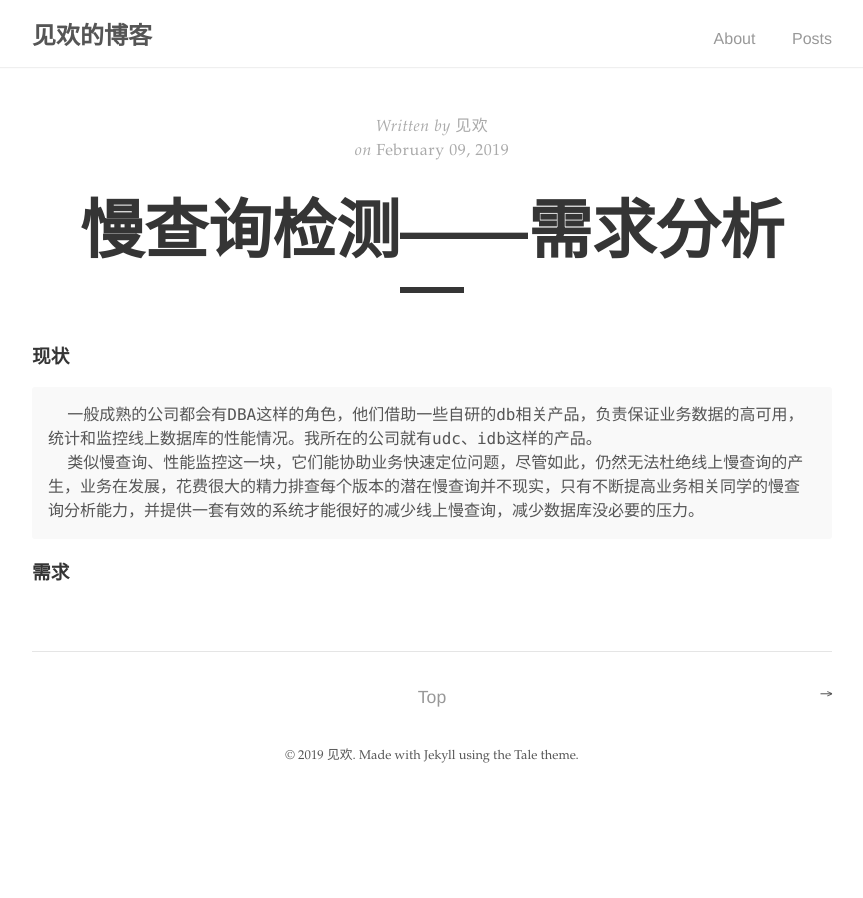
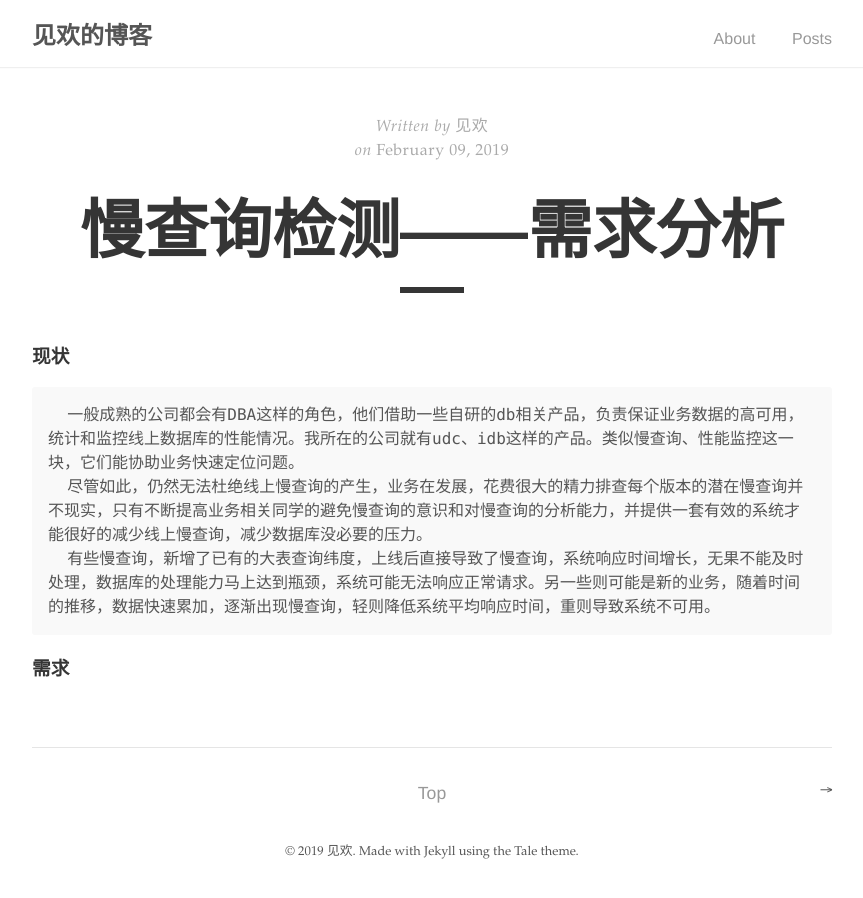
Before and after one commit to bugVanisher/bugVanisher.github.io, a Jekyll site: the page built from _posts/newsql/2019-02-09-why-we-need-sql-analyse.md, in a window 1280 px wide. Shown: the whole page, without its empty margins (208-1071 px from the left). Built offline with Jekyll 4.4.1, drawn with Linux system fonts in a browser that asks for light colours.

Commit message:
update at 02.11

```diff
--- a/_posts/newsql/2019-02-09-why-we-need-sql-analyse.md
+++ b/_posts/newsql/2019-02-09-why-we-need-sql-analyse.md
@@ -6,10 +6,14 @@ author: "见欢"
 ### 现状
 {% highlight markdown %}
   一般成熟的公司都会有DBA这样的角色，他们借助一些自研的db相关产品，负责保证业务数据的高可用，
-统计和监控线上数据库的性能情况。我所在的公司就有udc、idb这样的产品。
-  类似慢查询、性能监控这一块，它们能协助业务快速定位问题，尽管如此，仍然无法杜绝线上慢查询的产
-生，业务在发展，花费很大的精力排查每个版本的潜在慢查询并不现实，只有不断提高业务相关同学的慢查
-询分析能力，并提供一套有效的系统才能很好的减少线上慢查询，减少数据库没必要的压力。
+统计和监控线上数据库的性能情况。我所在的公司就有udc、idb这样的产品。类似慢查询、性能监控这一
+块，它们能协助业务快速定位问题。
+  尽管如此，仍然无法杜绝线上慢查询的产生，业务在发展，花费很大的精力排查每个版本的潜在慢查询并
+不现实，只有不断提高业务相关同学的避免慢查询的意识和对慢查询的分析能力，并提供一套有效的系统才
+能很好的减少线上慢查询，减少数据库没必要的压力。
+  有些慢查询，新增了已有的大表查询纬度，上线后直接导致了慢查询，系统响应时间增长，无果不能及时
+处理，数据库的处理能力马上达到瓶颈，系统可能无法响应正常请求。另一些则可能是新的业务，随着时间
+的推移，数据快速累加，逐渐出现慢查询，轻则降低系统平均响应时间，重则导致系统不可用。
 {% endhighlight %}
 
 ### 需求
```
Also changed, not shown: _posts/2017-03-06-the-mystery-of-the-filler-post.md (+1 -0 lines).
